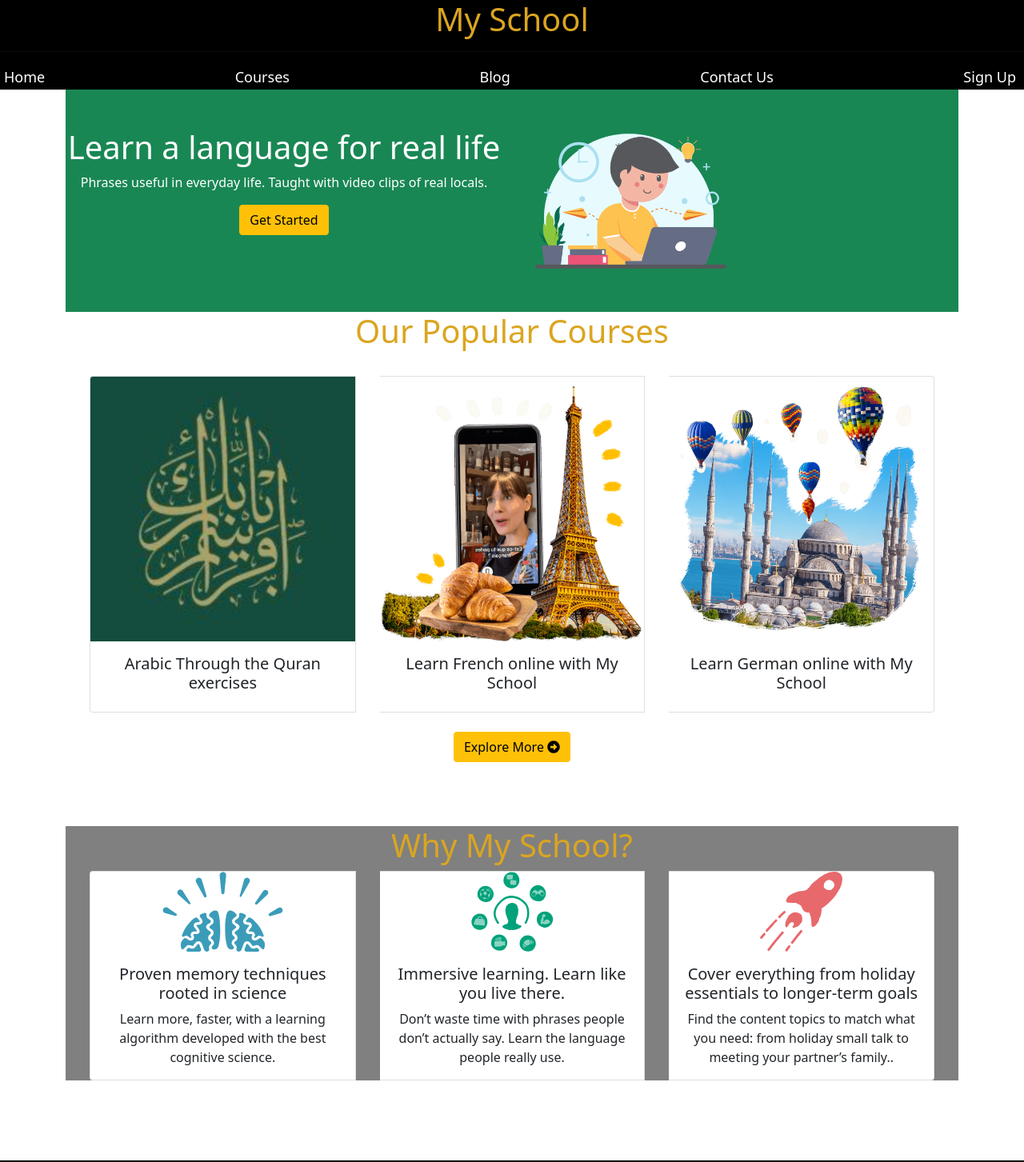
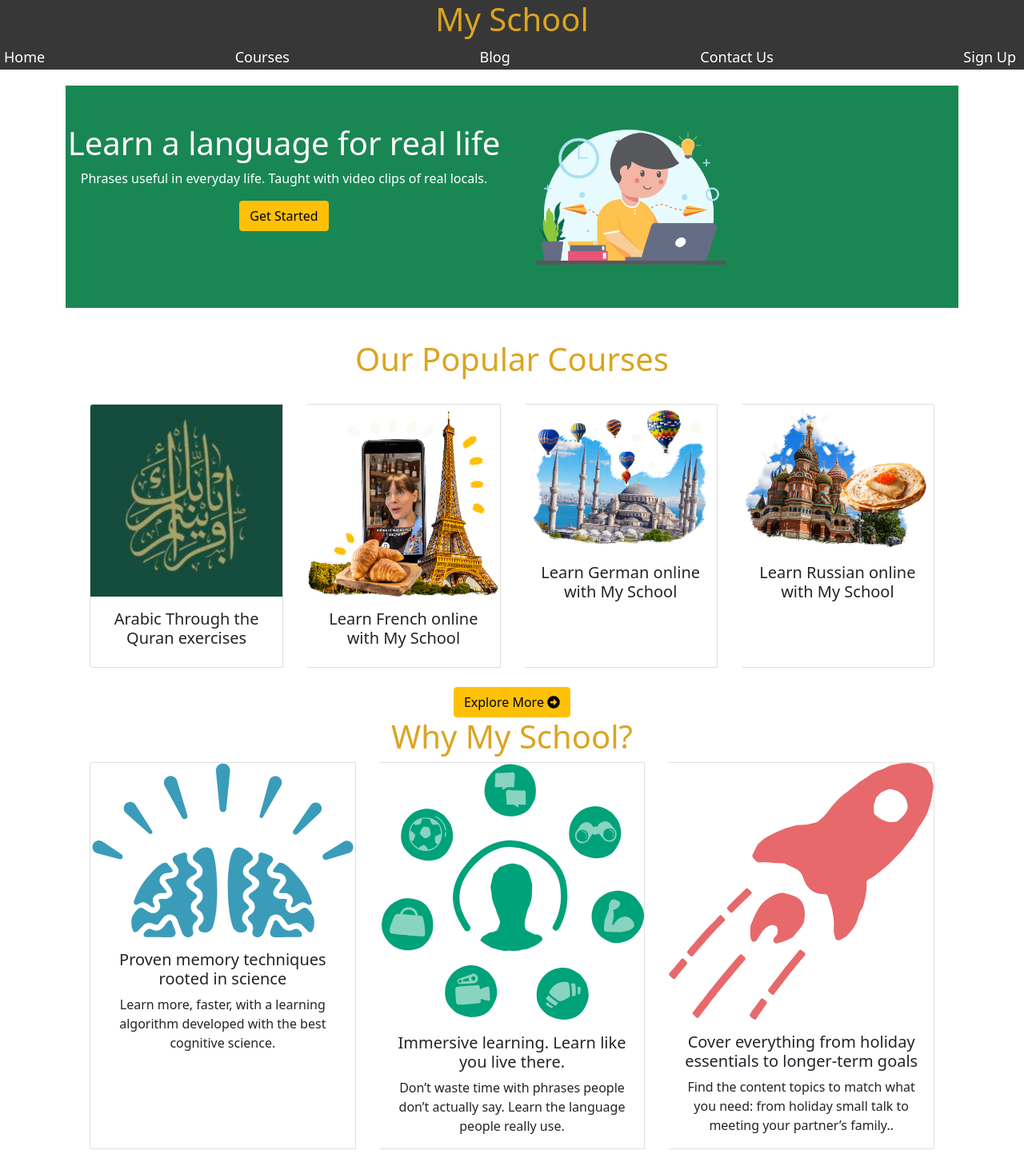
Before and after one commit to mehesultana/my-school, a React (Create React App) app: page / in a window 1280 px wide. Shown: the top 1453 px of the page at 80% size. Built offline with nearby package versions, Linux system fonts and the light colour scheme.

Commit message:
style update

```diff
--- /dev/null
+++ b/src/components/Courses/Courses.css
@@ -0,0 +1,3 @@
+.courses {
+	margin-top: 50px;
+}
--- a/src/components/Courses/Courses.js
+++ b/src/components/Courses/Courses.js
@@ -5,6 +5,7 @@ import { useState } from 'react';
 import { Container, Row } from 'react-bootstrap';
 import { Fragment } from 'react';
 import Course from '../Course/Course';
+import './Courses.css';
 
 const Courses = () => {
 	const [courses, setCourses] = useState([]);
@@ -15,7 +16,9 @@ const Courses = () => {
 
 	return (
 		<Container>
-			<div>
+			<div className="courses">
+				<h1>Choose your language</h1>
+				<h3>Start Learning</h3>
 				<Row xs={1} md={3} className="g-4 ">
 					{courses.map((cs) => {
 						const { id } = cs;
--- a/src/components/Header/Header.css
+++ b/src/components/Header/Header.css
@@ -1,6 +1,6 @@
 .header {
 	text-align: center;
-	background-color: black;
+	background-color: rgb(56, 55, 55);
 }
 
 .navbar a {
--- a/src/components/Header/Header.js
+++ b/src/components/Header/Header.js
@@ -7,7 +7,6 @@ const Header = () => {
 	return (
 		<div className="header">
 			<h1 to="/home">My School</h1>
-			<hr />
 			<Nav className="navbar">
 				<NavLink to="/home">Home</NavLink>
 				<NavLink to="/courses">Courses</NavLink>
--- a/src/components/Home/Home.css
+++ b/src/components/Home/Home.css
@@ -6,12 +6,21 @@
 	margin-right: auto;
 }
 
-.middle-part {
-	margin-top: 80px;
-	background-color: gray;
-}
 .card {
 	margin-right: 30px;
 	margin-left: 30px;
 	margin-bottom: 30px;
 }
+.intro-part {
+	margin-top: 20px;
+	margin-bottom: 40px;
+}
+.courses-part {
+	margin-top: 100px;
+	margin-bottom: 50px;
+}
+.middle-part {
+	margin-top: 100px;
+	margin-bottom: 30px;
+	background-color: gray;
+}
--- a/src/components/Home/Home.js
+++ b/src/components/Home/Home.js
@@ -7,6 +7,7 @@ import img4 from '../../images/home2.png';
 import img5 from '../../images/course.png';
 import img6 from '../../images/course2.png';
 import img7 from '../../images/course3.png';
+import img8 from '../../images/course4.png';
 import './Home.css';
 import { FontAwesomeIcon } from '@fortawesome/react-fontawesome';
 import { faArrowAltCircleRight } from '@fortawesome/free-solid-svg-icons';
@@ -15,22 +16,22 @@ import { Link } from 'react-router-dom';
 const Home = () => {
 	return (
 		<Container>
-			<div id="carouselExampleSlidesOnly" class="carousel slide bg-success" data-ride="carousel ">
-				<div class="carousel-inner">
-					<div class="carousel-item active">
-						<div class="row align-items-center">
-							<div class="col-md-6 mt-5 mb-5 order-md-1 pb-5 banner-text">
-								<h1 class="text-white">Learn a language for real life</h1>
-								<p class="text-white">Phrases useful in everyday life. Taught with video clips of real locals.</p>
+			<div id="carouselExampleSlidesOnly" className="carousel slide bg-success intro-part" data-ride="carousel ">
+				<div className="carousel-inner">
+					<div className="carousel-item active">
+						<div className="row align-items-center">
+							<div className="col-md-6 mt-5 mb-5 order-md-1 pb-5 banner-text">
+								<h1 className="text-white">Learn a language for real life</h1>
+								<p className="text-white">Phrases useful in everyday life. Taught with video clips of real locals.</p>
 
 								<Link to={'../SignUP/SignUP.js'}>
-									<button type="button" class="btn btn-warning">
+									<button type="button" className="btn btn-warning">
 										Get Started
 									</button>
 								</Link>
 							</div>
-							<div class="col-md-6 align-items-center order-2 order-md-2">
-								<img src={img4} class="d-block w-50" alt="..." />
+							<div className="col-md-6 align-items-center order-2 order-md-2">
+								<img src={img4} className="d-block w-50" alt="..." />
 							</div>
 						</div>
 					</div>
@@ -39,32 +40,38 @@ const Home = () => {
 
 			{/* courses  */}
 
-			<div className="courses-part">
+			<div>
 				<h1>Our Popular Courses</h1>
 				<br />
-				<CardGroup>
+				<CardGroup classNameName="courses-part">
 					<Card>
-						<Card.Img variant="top" src={img5} className="h-10" />
+						<Card.Img variant="top" src={img5} classNameName="h-10" />
 						<Card.Body>
 							<Card.Title>Arabic Through the Quran exercises</Card.Title>
 						</Card.Body>
 					</Card>
 					<Card>
-						<Card.Img variant="top" src={img6} className="h-10" />
+						<Card.Img variant="top" src={img6} classNameName="h-10" />
 						<Card.Body>
 							<Card.Title>Learn French online with My School</Card.Title>
 						</Card.Body>
 					</Card>
 					<Card>
-						<Card.Img variant="top" src={img7} className="h-100" />
+						<Card.Img variant="top" src={img7} classNameName="h-100" />
 						<Card.Body>
 							<Card.Title>Learn German online with My School</Card.Title>
+						</Card.Body>
+					</Card>
+					<Card>
+						<Card.Img variant="top" src={img8} classNameName="h-100" />
+						<Card.Body>
+							<Card.Title>Learn Russian online with My School</Card.Title>
 						</Card.Body>
 					</Card>
 				</CardGroup>
 				<br />
 				<Link to={'../Courses/Courses.js'}>
-					<button type="button" class="btn btn-warning">
+					<button type="button" className="btn btn-warning">
 						Explore More <FontAwesomeIcon icon={faArrowAltCircleRight} />
 					</button>
 				</Link>
@@ -72,25 +79,25 @@ const Home = () => {
 
 			{/* about my school */}
 
-			<div className="middle-part">
+			<div classNameName="middle-part">
 				<h1>Why My School?</h1>
 				<CardGroup>
 					<Card>
-						<Card.Img variant="top" src={img1} className="card-img" />
+						<Card.Img variant="top" src={img1} classNameName="card-img" />
 						<Card.Body>
 							<Card.Title>Proven memory techniques rooted in science</Card.Title>
 							<Card.Text>Learn more, faster, with a learning algorithm developed with the best cognitive science.</Card.Text>
 						</Card.Body>
 					</Card>
 					<Card>
-						<Card.Img variant="top" src={img2} className="card-img" />
+						<Card.Img variant="top" src={img2} classNameName="card-img" />
 						<Card.Body>
 							<Card.Title>Immersive learning. Learn like you live there.</Card.Title>
 							<Card.Text>Don’t waste time with phrases people don’t actually say. Learn the language people really use.</Card.Text>
 						</Card.Body>
 					</Card>
 					<Card>
-						<Card.Img variant="top" src={img3} className="card-img" />
+						<Card.Img variant="top" src={img3} classNameName="card-img" />
 						<Card.Body>
 							<Card.Title>Cover everything from holiday essentials to longer-term goals</Card.Title>
 							<Card.Text>Find the content topics to match what you need: from holiday small talk to meeting your partner’s family..</Card.Text>
```
Also changed, not shown: src/images/course4.png (added).
